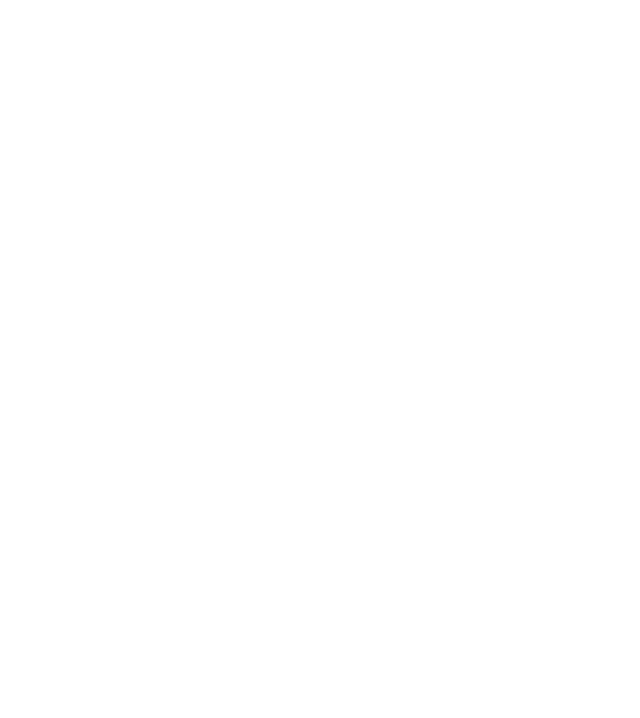
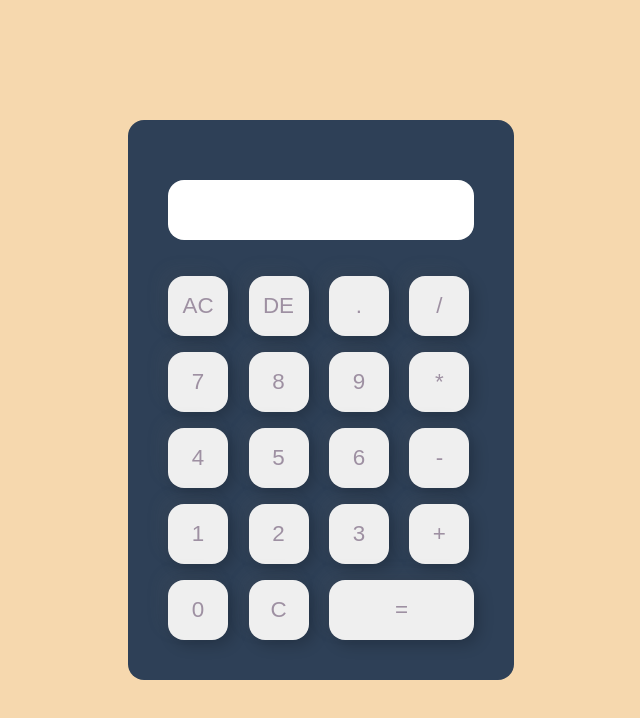
Before and after one commit to StevenMartono/calculator, a plain HTML site: page index.html in a window 1280 px wide. Shown: the whole page, without its empty margins (319-959 px from the left). Drawn offline with Linux system fonts and the light colour scheme.

Commit message:
Pembuatan Calculator dengan flex(Done)

```diff
--- a/index.css
+++ b/index.css
@@ -0,0 +1,59 @@
+:root{
+    --background : #F6D8AE;
+    --backgroundCalc : #2E4057;
+    --button : #9E90A2;
+    --fontCalc : 1.4rem
+}
+
+*{
+    margin : 0;
+    padding: 0;
+    box-sizing: border-box;
+    font-family: 'Poppins', sans-serif;
+    box-sizing: border-box;
+}
+
+.container{
+    width: 100%;
+    height: 100vh;
+    display: flex;
+    background-color: var(--background);
+    justify-content: center;
+    align-items: center;
+}
+
+.calculator{
+    background-color: var(--backgroundCalc);
+    padding: 2rem;
+    border-radius: 1rem;
+}
+
+.calculator form input{
+    border: 0;
+    outline: 0;
+    width: 60px;
+    height: 60px;
+    border-radius: 1rem;
+    box-shadow: -8px -8px 15px rgba(100, 100, 100, 0.1), 5px 5px 15px rgba(0, 0, 0, 0.2);
+    margin: 0.5rem;
+    color: var(--button);
+    font-size: var(--fontCalc);
+    cursor: pointer;
+}
+
+form .display-number{
+    display: flex;
+    justify-content: flex-end;
+    margin: 20px 0;
+}
+
+form .display-number input{
+    text-align: right;
+    flex: 1;
+    font-size: 50px;
+    box-shadow: none;
+}
+
+.num-pad5 .sama-dengan{
+    width: 145px;
+}
--- a/index.html
+++ b/index.html
@@ -4,15 +4,54 @@
     <meta charset="UTF-8">
     <meta name="viewport" content="width=device-width, initial-scale=1.0">
     <title>Calculator</title>
+    <link rel="stylesheet" href="index.css">
 </head>
 <body>
-    <div class="calculator">
-        <div class="display-number">
-
-        </div>
-        <div class="num-pad">
-
+    <div class="container">
+        <div class="calculator">
+            <form>
+                <div class="display-number">
+                    <input type="text" name="display" id="display-number-input" readonly>
+                </div>
+                <div class="num-pad">
+                    <!-- AC, DE, ., / -->
+                    <div class="num-dap1">
+                        <input type="button" value="AC" onclick="clearDisplay()">
+                        <input type="button" value="DE" onclick="deleteNumber()">
+                        <input type="button" value="." onclick="addToDisplay(value)">
+                        <input type="button" value="/" onclick="addToDisplay(value)">
+                    </div>
+                    <!-- 7, 8, 9, X -->
+                    <div class="num-pad2">
+                        <input type="button" value="7" onclick="addToDisplay(value)">
+                        <input type="button" value="8" onclick="addToDisplay(value)">
+                        <input type="button" value="9" onclick="addToDisplay(value)">
+                        <input type="button" value="*" onclick="addToDisplay(value)">
+                    </div>
+                    <!-- 4, 5, 6, - -->
+                    <div class="num-pad3">
+                        <input type="button" value="4" onclick="addToDisplay(value)">
+                        <input type="button" value="5" onclick="addToDisplay(value)">
+                        <input type="button" value="6" onclick="addToDisplay(value)">
+                        <input type="button" value="-" onclick="addToDisplay(value)">
+                    </div>
+                    <!-- 1, 2, 3, + -->
+                    <div class="num-pad4">
+                        <input type="button" value="1" onclick="addToDisplay(value)">
+                        <input type="button" value="2" onclick="addToDisplay(value)">
+                        <input type="button" value="3" onclick="addToDisplay(value)">
+                        <input type="button" value="+" onclick="addToDisplay(value)">
+                    </div>
+                    <!-- 00, c, = -->
+                    <div class="num-pad5">
+                        <input type="button" value="0" onclick="addToDisplay(value)">
+                        <input type="button" value="C" onclick="clearDisplay()">
+                        <input type="button" value="=" class="sama-dengan" onclick="count()">
+                    </div>
+                </div>
+            </form>
         </div>
     </div>
 </body>
+<script src="index.js"></script>
 </html>
--- a/index.js
+++ b/index.js
@@ -0,0 +1,17 @@
+display = document.getElementById("display-number-input");
+
+function addToDisplay(value){
+    display.value += value;
+}
+
+function clearDisplay(){
+    display.value = " ";
+}
+
+function deleteNumber(){
+    display.value = display.value.slice(0,-1)
+}
+
+function count(){
+    display.value = eval(display.value)
+}
```
